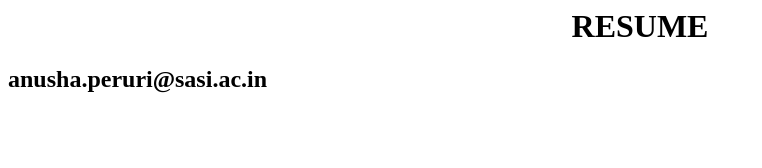
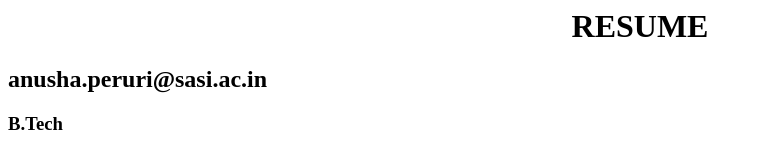
Before and after one commit to Peruri-Anusha/Peruri-Anusha.github.io, a plain HTML site: page index.html in a window 1280 px wide. Shown: the whole page, without its empty margins (0-762 px from the left). Drawn offline with Linux system fonts and the light colour scheme.

Commit message:
Update index.html

```diff
--- a/index.html
+++ b/index.html
@@ -5,5 +5,6 @@
   <body>
     <h1 align="center">RESUME</h1>
     <h2> anusha.peruri@sasi.ac.in</h2>
+    <h3>B.Tech</h3>
   </body>
 </html>
```
